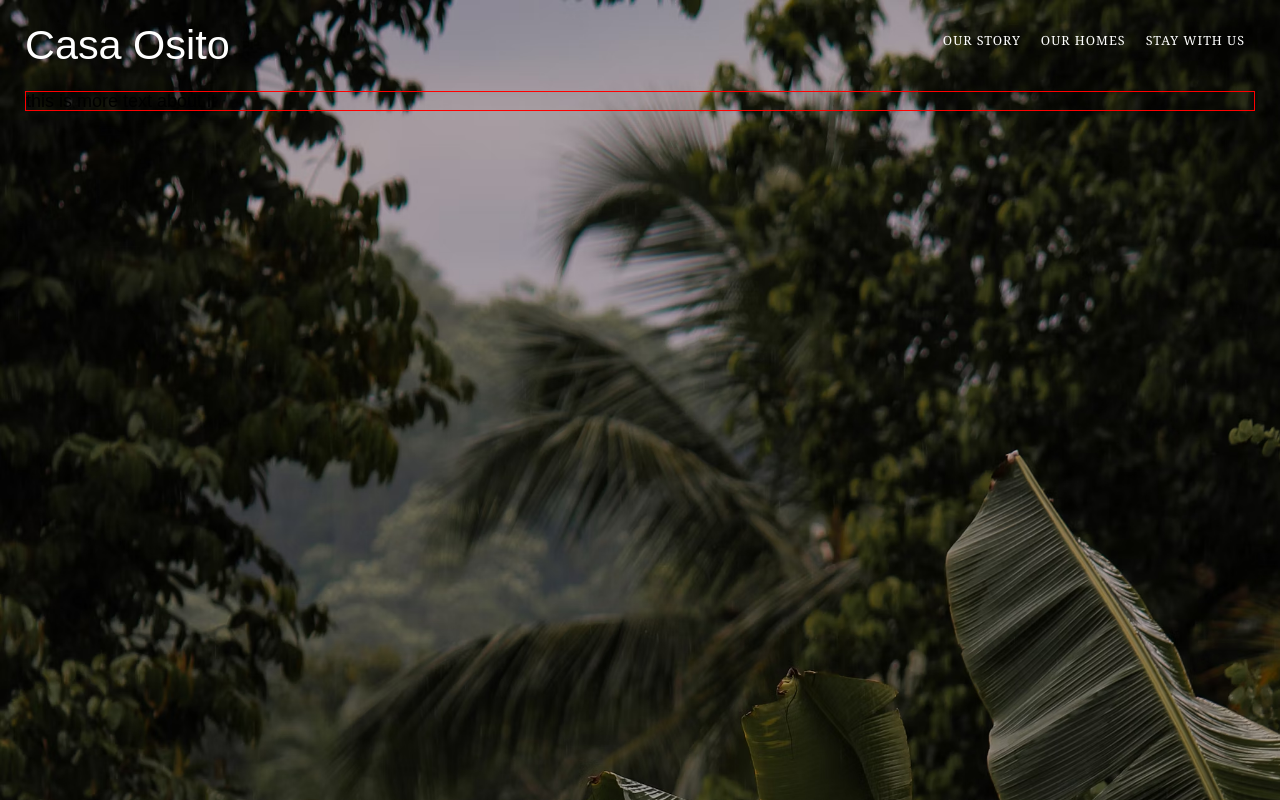
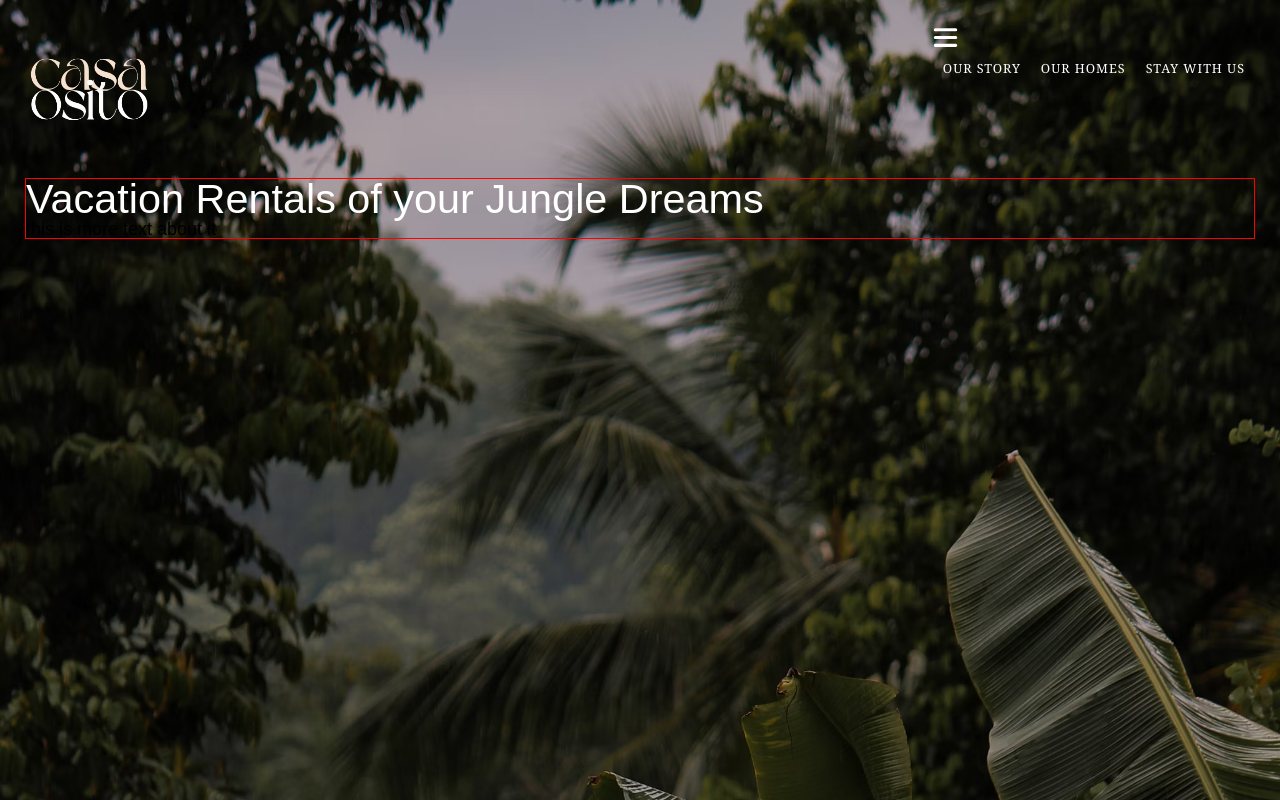
Before and after one commit to caseynewman/tropical-rentals, a plain HTML site: page index.html in a window 1280 px wide. Drawn offline with Linux system fonts and the light colour scheme.

Commit message:
added logo

```diff
--- a/css/style.css
+++ b/css/style.css
@@ -13,6 +13,9 @@ body {
 p {
     font-family: Arial, Helvetica, sans-serif;
     font-size: 1em;
+}
+
+header nav {
 }
 
 header nav ul {
--- a/index.html
+++ b/index.html
@@ -10,8 +10,9 @@
 
 <body>
     <header>
-        <h1>Casa Osito</h1>
+        <img width="128" src="assets/casa_osito.png" />
         <nav>
+            <img width="25" src="assets/hamburger.svg" />
             <ul>
                 <li>Our Story</li>
                 <li>Our Homes</li>
@@ -21,6 +22,7 @@
     </header>
 
     <main>
+        <h1>Vacation Rentals of your Jungle Dreams</h1>
         <p>this is more text about it</p>
     </main>
 
```
Also changed, not shown: assets/casa_osito.png (added), assets/hamburger.svg (added).
